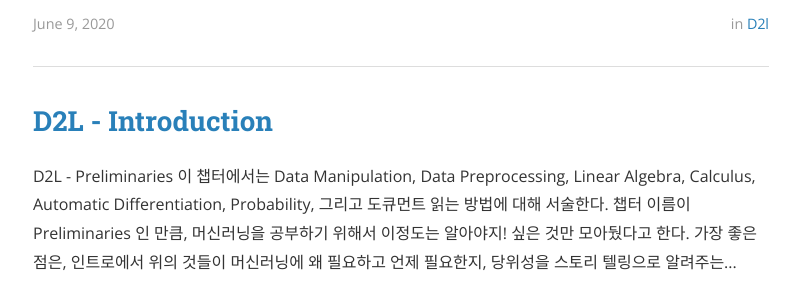
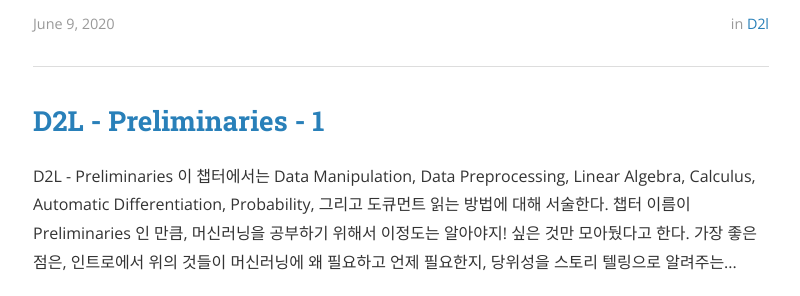
Before and after one commit to the-realest-one/the-realest-one.github.io, a Jekyll site: the page built from index.html, in a window 1280 px wide and 900 px high, scrolled down 814 px. Shown: the part 158-454 px from the top of the window, without its empty margins (239-1039 px from the left). Built offline with Jekyll 4.4.1, drawn with Linux system fonts in a browser that asks for light colours; nearby versions of some CDN libraries; the list of posts is cut into pages by our own code.

Commit message:
Revise title to D2L - Preliminaries - 1

```diff
--- a/_posts/2020-06-02-d2l-preliminaries-1.md
+++ b/_posts/2020-06-02-d2l-preliminaries-1.md
@@ -1,6 +1,6 @@
 ---
 layout: post
-title:  "D2L - Introduction"
+title:  "D2L - Preliminaries - 1"
 date:   2020-06-07T14:25:52-05:00
 author: the-realest-one
 categories: D2L
```
